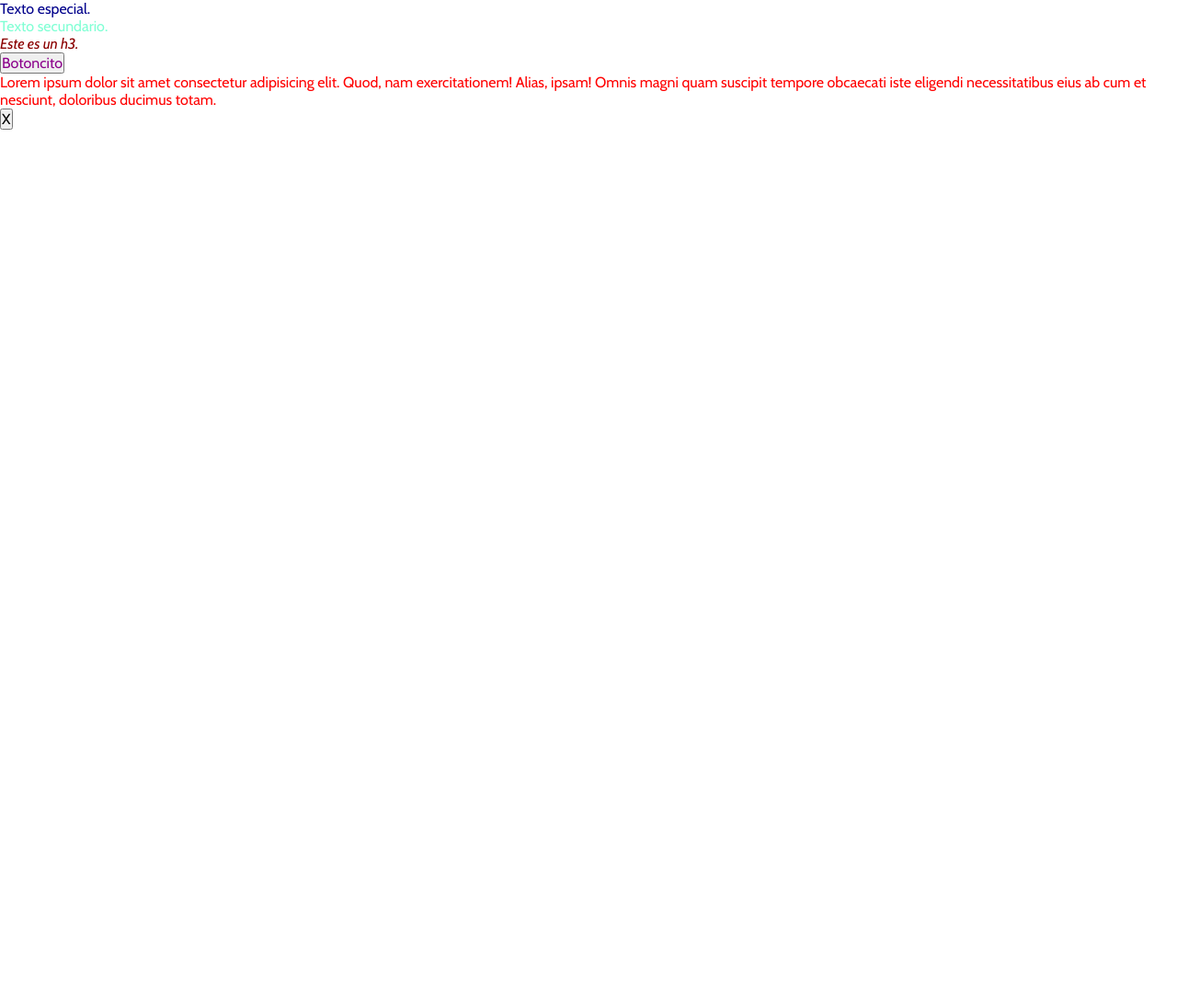
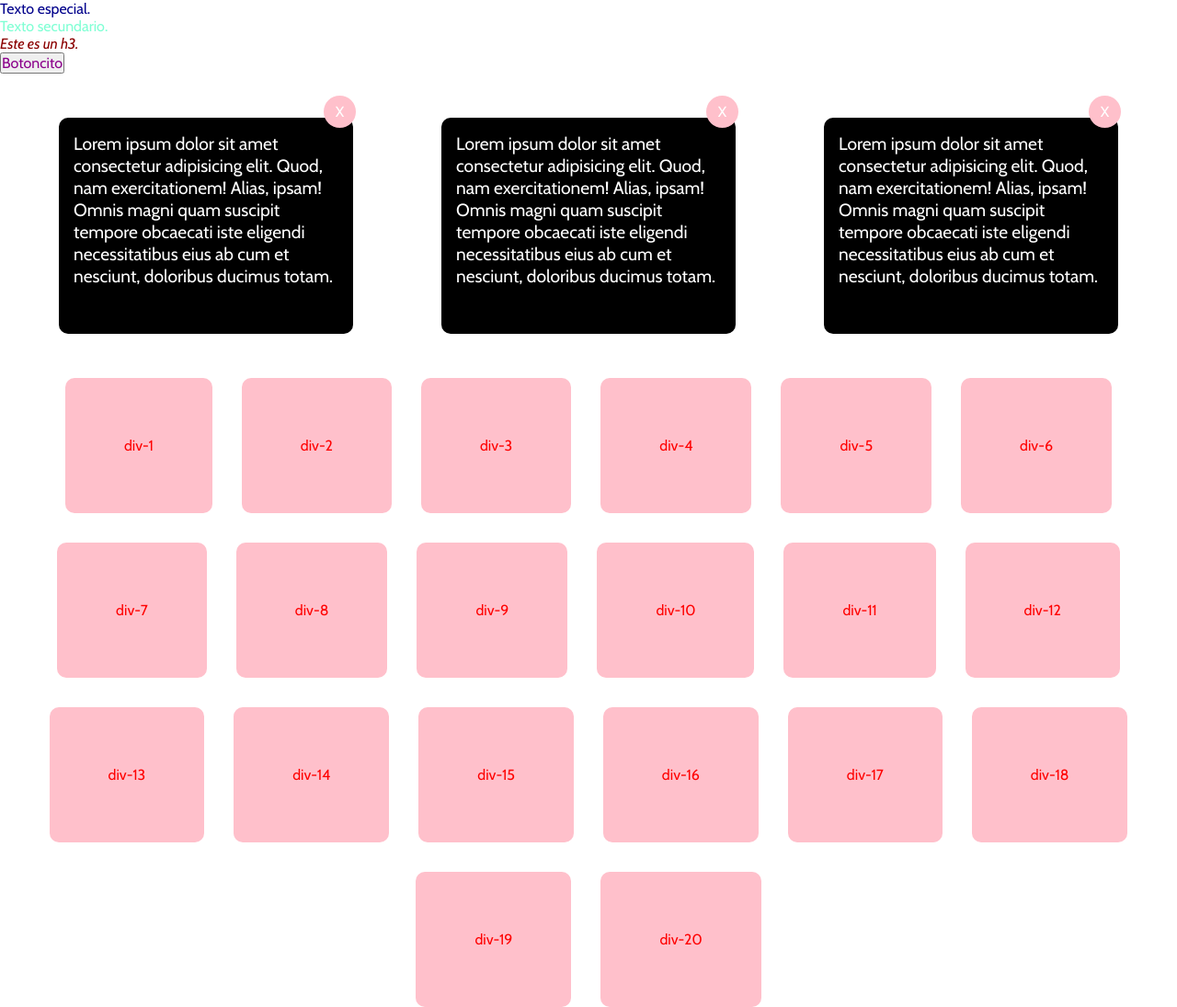
Before and after one commit to amethystereksew/HerenciaYEspecificidad, a plain HTML site: page index.html in a window 1280 px wide. Shown: the whole page at 92% size. Before the commit the page ends 800 px from the top, so only its background shows below. Drawn offline with nearby package versions, Linux system fonts and the light colour scheme.

Commit message:
Container

```diff
--- a/index.html
+++ b/index.html
@@ -15,14 +15,56 @@
     </div>
     <h3 class="title" id="special-title">Este es un h3.</h3>
     <button class="btn-primary">Botoncito</button>
+    <div class="modal-container">
       <div class="modal">
-      <p>
+        <h1>
           Lorem ipsum dolor sit amet consectetur adipisicing elit. Quod, nam
           exercitationem! Alias, ipsam! Omnis magni quam suscipit tempore
           obcaecati iste eligendi necessitatibus eius ab cum et nesciunt,
           doloribus ducimus totam.
-      </p>
+        </h1>
         <button>X</button>
+      </div>
+      <div class="modal">
+        <h1>
+          Lorem ipsum dolor sit amet consectetur adipisicing elit. Quod, nam
+          exercitationem! Alias, ipsam! Omnis magni quam suscipit tempore
+          obcaecati iste eligendi necessitatibus eius ab cum et nesciunt,
+          doloribus ducimus totam.
+        </h1>
+        <button>X</button>
+      </div>
+      <div class="modal">
+        <h1>
+          Lorem ipsum dolor sit amet consectetur adipisicing elit. Quod, nam
+          exercitationem! Alias, ipsam! Omnis magni quam suscipit tempore
+          obcaecati iste eligendi necessitatibus eius ab cum et nesciunt,
+          doloribus ducimus totam.
+        </h1>
+        <button>X</button>
+      </div>
+    </div>
+    <div class="box-container">
+      <div class="box">div-1</div>
+      <div class="box">div-2</div>
+      <div class="box">div-3</div>
+      <div class="box">div-4</div>
+      <div class="box">div-5</div>
+      <div class="box">div-6</div>
+      <div class="box">div-7</div>
+      <div class="box">div-8</div>
+      <div class="box">div-9</div>
+      <div class="box">div-10</div>
+      <div class="box">div-11</div>
+      <div class="box">div-12</div>
+      <div class="box">div-13</div>
+      <div class="box">div-14</div>
+      <div class="box">div-15</div>
+      <div class="box">div-16</div>
+      <div class="box">div-17</div>
+      <div class="box">div-18</div>
+      <div class="box">div-19</div>
+      <div class="box">div-20</div>
     </div>
   </body>
 </html>
--- a/style.css
+++ b/style.css
@@ -32,8 +32,57 @@ div h1{
     color: darkmagenta;
 }
 
+.modal-container{
+    display: flex;
+    justify-content: center;
+    align-items: center;
+}
+
 .container h1{
     color: darkblue;
+}
+
+.modal{
+    background-color: black;
+    width: 20rem;
+    margin: 3rem;
+    padding: 1rem;
+    border-radius: 10px;
+}
+
+.modal h1{
+    color: white;
+    font-size: 1.2rem;
+}
+
+.modal button{
+    color: white;
+    background-color: pink;
+    padding: 0.5rem 0.8rem;
+    border: none;
+    border-radius: 100%;
+    position: relative;
+    top: -13rem;
+    left: 17rem;
+}
+
+.box-container{
+    display: flex;
+    justify-content: center;
+    align-items: center;
+    flex-wrap: wrap;
+    gap: 2rem;
+}
+
+.box{
+    background-color: pink;
+    color:white
+    width: 10rem;
+    display: flex;
+    align-items: center;justify-content: center;
+    justify-content: center;
+    border-radius: 10px;
+    padding: 4rem;
 }
 
 #special-title{
```
Lines whose indentation alone changed are shown as unchanged.
